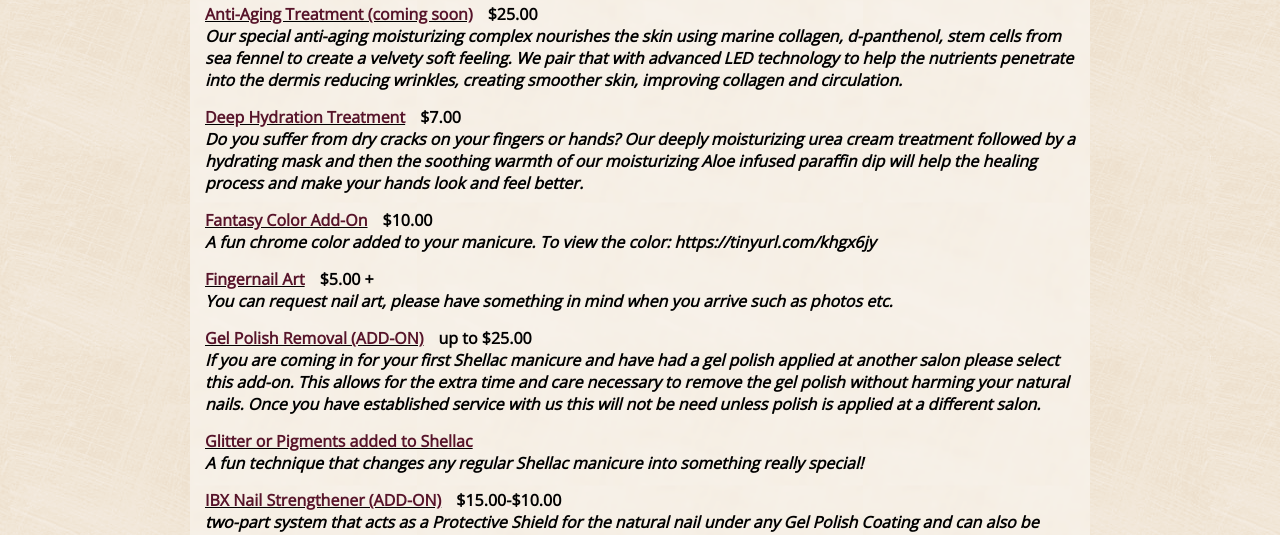
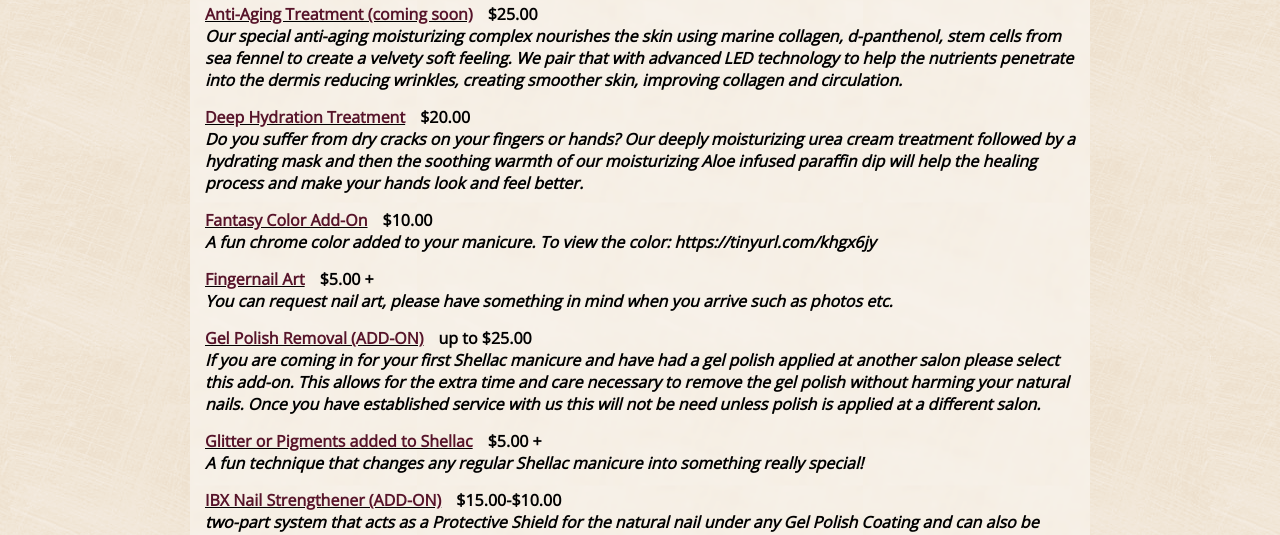
Before and after one commit to susanspedispa/susanspedispa.github.io, a Jekyll site: the page built from menu/manicures.html, in a window 1280 px wide. Shown: the part 596-1131 px from the top of the page. Built offline with Jekyll 4.4.1, drawn with Linux system fonts in a browser that asks for light colours.

Commit message:
Update manicures.yml

```diff
--- a/_data/manicures.yml
+++ b/_data/manicures.yml
@@ -28,7 +28,7 @@
             to help the nutrients penetrate into the dermis  reducing wrinkles, creating smoother skin, improving
             collagen and circulation.
         - name: Deep Hydration Treatment
-          price: $7.00
+          price: $20.00
           description: >
             Do you suffer from dry cracks on your fingers or hands? Our deeply moisturizing urea cream treatment followed
             by a hydrating mask and then the soothing warmth of our moisturizing Aloe infused paraffin dip will help the healing
@@ -49,7 +49,7 @@
             harming your natural nails. Once you have established service with us this will not be need unless polish
             is applied at a different salon.
         - name: Glitter or Pigments added to Shellac
-          price:
+          price: $5.00 +
           description: >
             A fun technique that changes any regular Shellac manicure into something really special!
         - name: IBX Nail Strengthener (ADD-ON)
```
